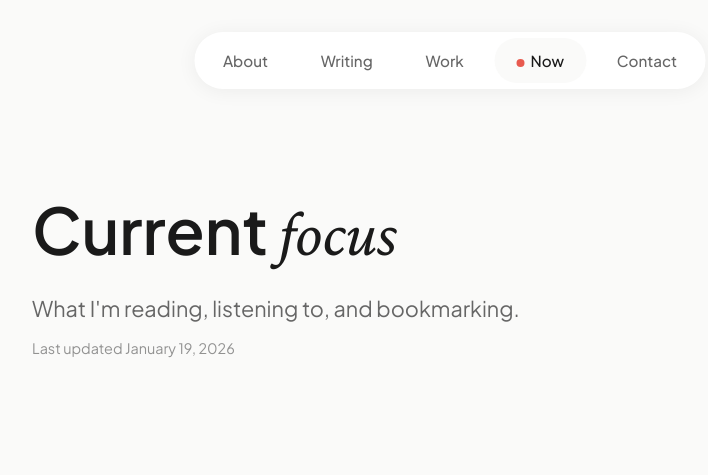
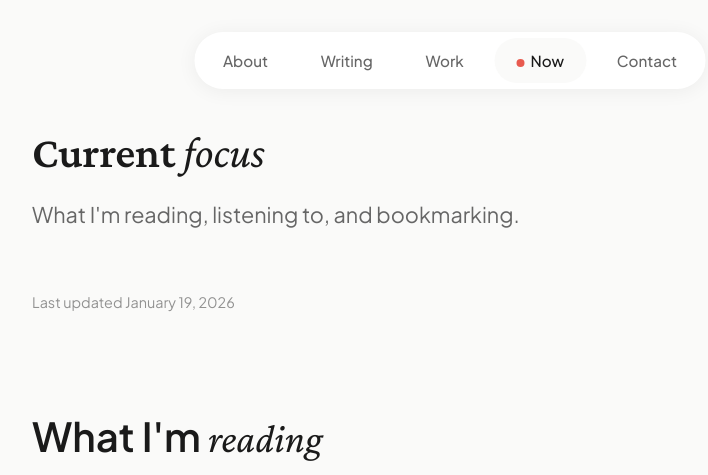
Before and after one commit to sophiealula/sophie-portfolio, a plain HTML site: page now.html in a window 1280 px wide. Shown: the top 475 px of the page, without its empty margins (190-898 px from the left). Drawn offline with nearby package versions, Linux system fonts and the light colour scheme.

Commit message:
Match page header spacing and typography across all pages
- Add serif font styling to page headers (work, now, contact)
- Match spacing between nav and title to writing page
- Add consistent margin below taglines

Co-Authored-By: Claude Opus 4.5 <noreply@anthropic.com>

```diff
--- a/styles.css
+++ b/styles.css
@@ -750,11 +750,24 @@ section {
    =========================================== */
 
 .page-header {
-  padding: var(--space-lg) 0;
+  padding: 0;
+}
+
+.page-header h1 {
+  font-family: var(--font-serif);
+  font-size: 2.75rem;
+  font-weight: 600;
+  margin-bottom: 0.75rem;
+}
+
+.page-header h1 em {
+  font-style: italic;
+  font-weight: 400;
 }
 
 .page-header .tagline {
   margin-top: var(--space-sm);
+  margin-bottom: 3.5rem;
 }
 
 .last-updated {
```
